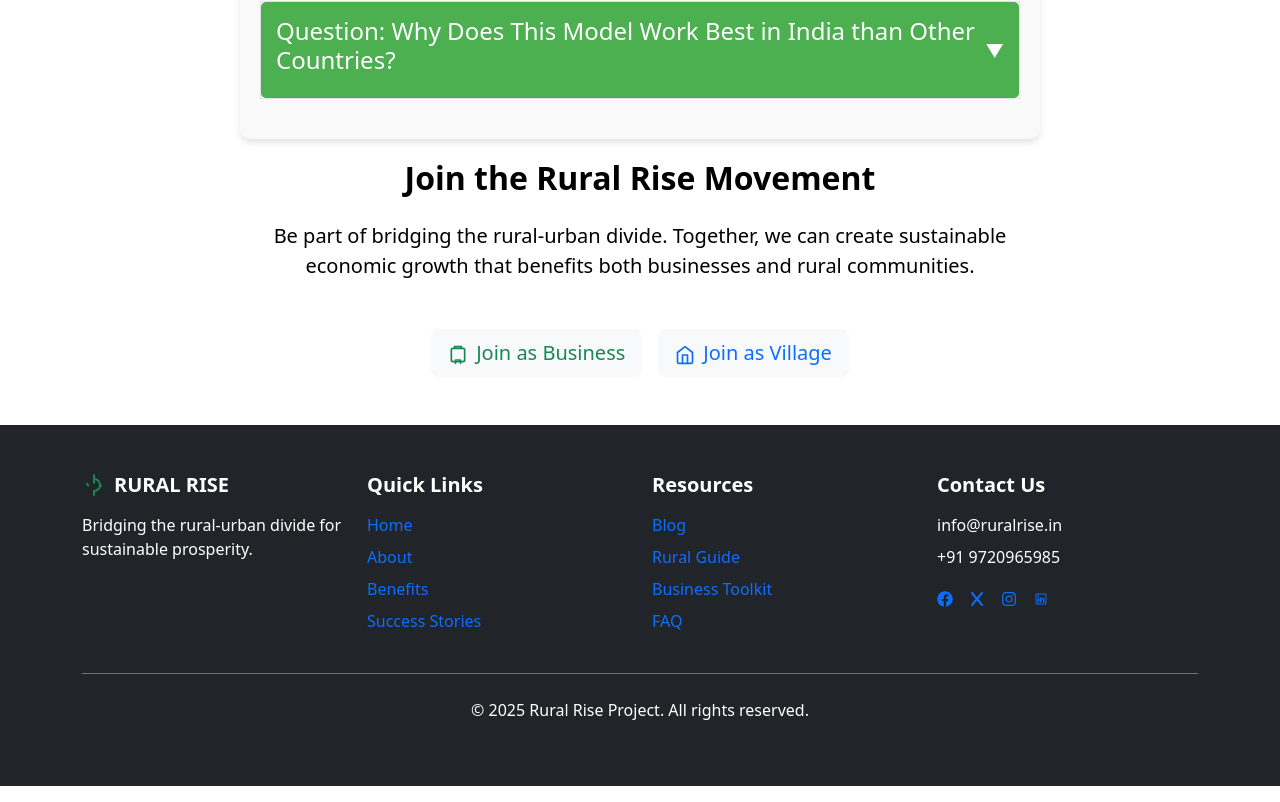
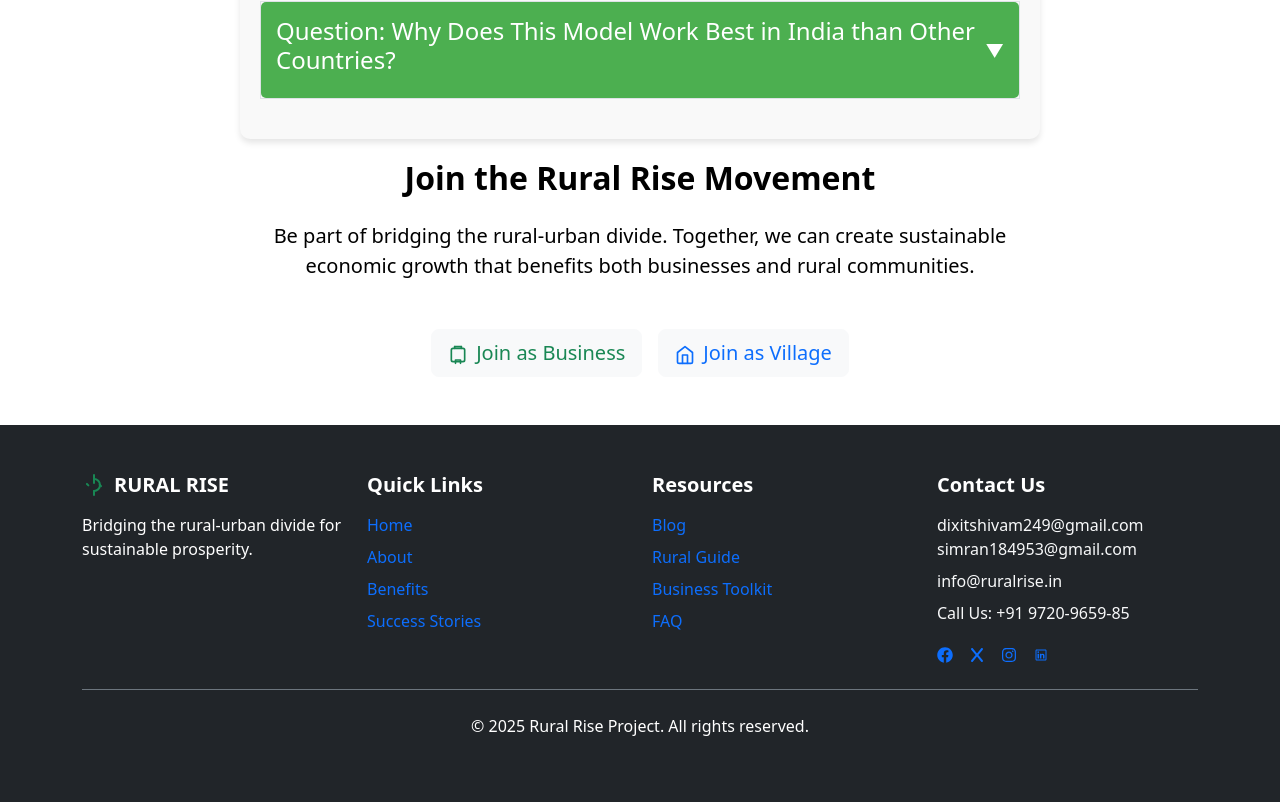
Before and after one commit to civdix/ruralrise, a React (Create React App) app: page / in a window 1280 px wide. Shown: the part 3317-4119 px from the top of the page. Built offline with nearby package versions, Linux system fonts and the light colour scheme.

Commit message:
FrontEnd Done

```diff
--- a/public/index.html
+++ b/public/index.html
@@ -24,7 +24,7 @@
       work correctly both with client-side routing and a non-root public URL.
       Learn how to configure a non-root public URL by running `npm run build`.
     -->
-    <title>React App</title>
+    <title>Rural Rise</title>
   </head>
   <body>
     <noscript>You need to enable JavaScript to run this app.</noscript>
--- a/src/App.js
+++ b/src/App.js
@@ -9,10 +9,7 @@ import {
 import "./App.css";
 import Navbar from "./components/Navbar";
 import Home from "./components/Home";
-import Signup from "./components/Signup";
-import Login from "./components/Login";
-import About from "./components/About";
-import Contact from "./components/Contact";
+
 import VillagePortal from "./components/VillagePortal";
 import BusinessOwnerSignup from "./components/businessSignUp";
 import VillageRegistrationForm from "./components/villageSignUp";
@@ -34,10 +31,7 @@ const App = () => {
       <div>
         <Routes>
           <Route path="/" element={<Home />} />
-          <Route path="/signup" element={<Signup />} />
-          <Route path="/login" element={<Login />} />
-          <Route path="/about" element={<About />} />
-          <Route path="/contact" element={<Contact />} />{" "}
+
           <Route path="/VillageSignup" element={<VillageRegistrationForm />} />
           <Route path="/BusinessSignup" element={<BusinessOwnerSignup />} />
           <Route path="/village-portal" element={<VillagePortal />} />
--- a/src/components/About.jsx
+++ /dev/null
@@ -1,12 +0,0 @@
-import React from "react";
-
-const About = () => {
-  return (
-    <div>
-      <h1>About Rural Rise</h1>
-      <p>Learn more about our mission and values.</p>
-    </div>
-  );
-};
-
-export default About;
--- a/src/components/Contact.jsx
+++ /dev/null
@@ -1,12 +0,0 @@
-import React from "react";
-
-const Contact = () => {
-  return (
-    <div>
-      <h1>Contact Us</h1>
-      <p>Get in touch with us for more information.</p>
-    </div>
-  );
-};
-
-export default Contact;
--- a/src/components/Home.js
+++ b/src/components/Home.js
@@ -548,7 +548,7 @@ const RuralRiseHomepage = () => {
                   </a>
                 </li>
                 <li className="mb-2">
-                  <a href="#" className="text-decoration-none text">
+                  <a href="#FAQ" className="text-decoration-none text">
                     FAQ
                   </a>
                 </li>
@@ -557,8 +557,32 @@ const RuralRiseHomepage = () => {
 
             <div className="col-md-3">
               <h5 className="fw-bold mb-3">Contact Us</h5>
-              <p className="text mb-2">info@ruralrise.in</p>
-              <p className="text">+91 9720965985</p>
+              <a
+                href="mailto:dixitshivam249@gmail.com"
+                className="text text-decoration-none mb-2 text-light"
+              >
+                dixitshivam249@gmail.com
+              </a>
+              <a
+                href="mailto:simran184953@gmail.com"
+                className="text text-decoration-none mb-2 d-block text-light"
+              >
+                simran184953@gmail.com
+              </a>
+              <a
+                href="mailto:info@ruralrise.in"
+                className="text text-decoration-none mb-2 d-block text-light"
+              >
+                info@ruralrise.in
+              </a>
+
+              <a
+                href="tel:+1234567890"
+                className=" text-decoration-none text-light"
+              >
+                Call Us: +91 9720-9659-85
+              </a>
+
               <div className="d-flex gap-3 mt-3">
                 <a href="#" className="text-decoration-none text">
                   <FaFacebook />
--- a/src/components/Login.jsx
+++ /dev/null
@@ -1,12 +0,0 @@
-import React from "react";
-
-const Login = () => {
-  return (
-    <div>
-      <h1>Login</h1>
-      <form>{/* Add form fields here */}</form>
-    </div>
-  );
-};
-
-export default Login;
--- a/src/components/Signup.js
+++ /dev/null
@@ -1,12 +0,0 @@
-import React from "react";
-
-const Signup = () => {
-  return (
-    <div>
-      <h1>Signup</h1>
-      <form>{/* Add form fields here */}</form>
-    </div>
-  );
-};
-
-export default Signup;
```
